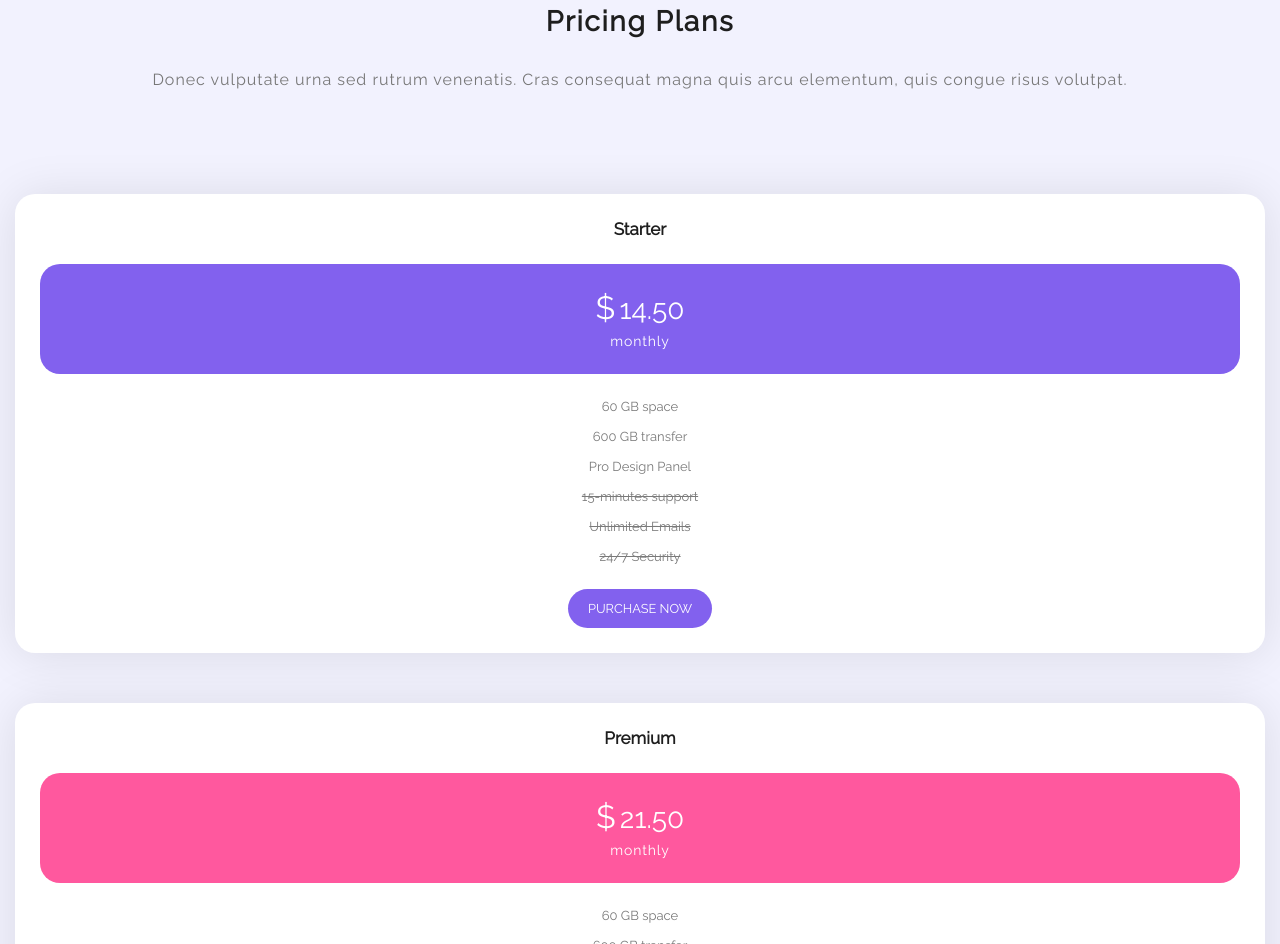
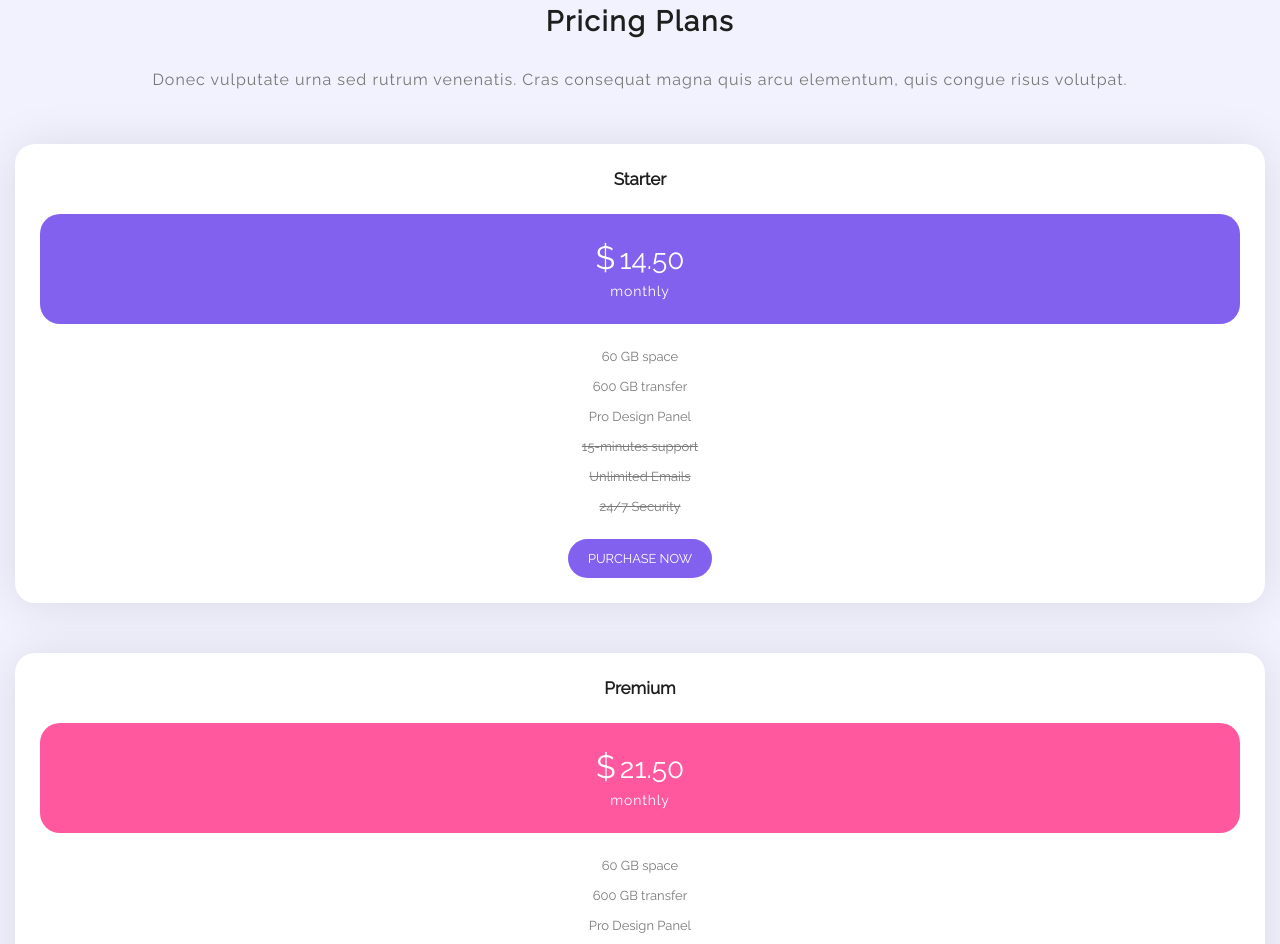
Before and after one commit to lpikor/softypinko, a website: page src/index.html in a window 1280 px wide. Shown: the part 4712-5656 px from the top of the page. Drawn offline with nearby package versions, Linux system fonts and the light colour scheme; files that its build step writes are made by us from their sources.

Commit message:
Fix consistent spaces to pricing section

```diff
--- a/src/scss/_pricing.scss
+++ b/src/scss/_pricing.scss
@@ -31,6 +31,10 @@
         background: #fff;
         border-radius: 20px;
         box-shadow: 0 2px 48px 0 rgba(0, 0, 0, .1);
+
+        &:first-child {
+            margin-top: 0;
+        }
     }
 }
 
```
Also changed, not shown: dist/css/style.css.
